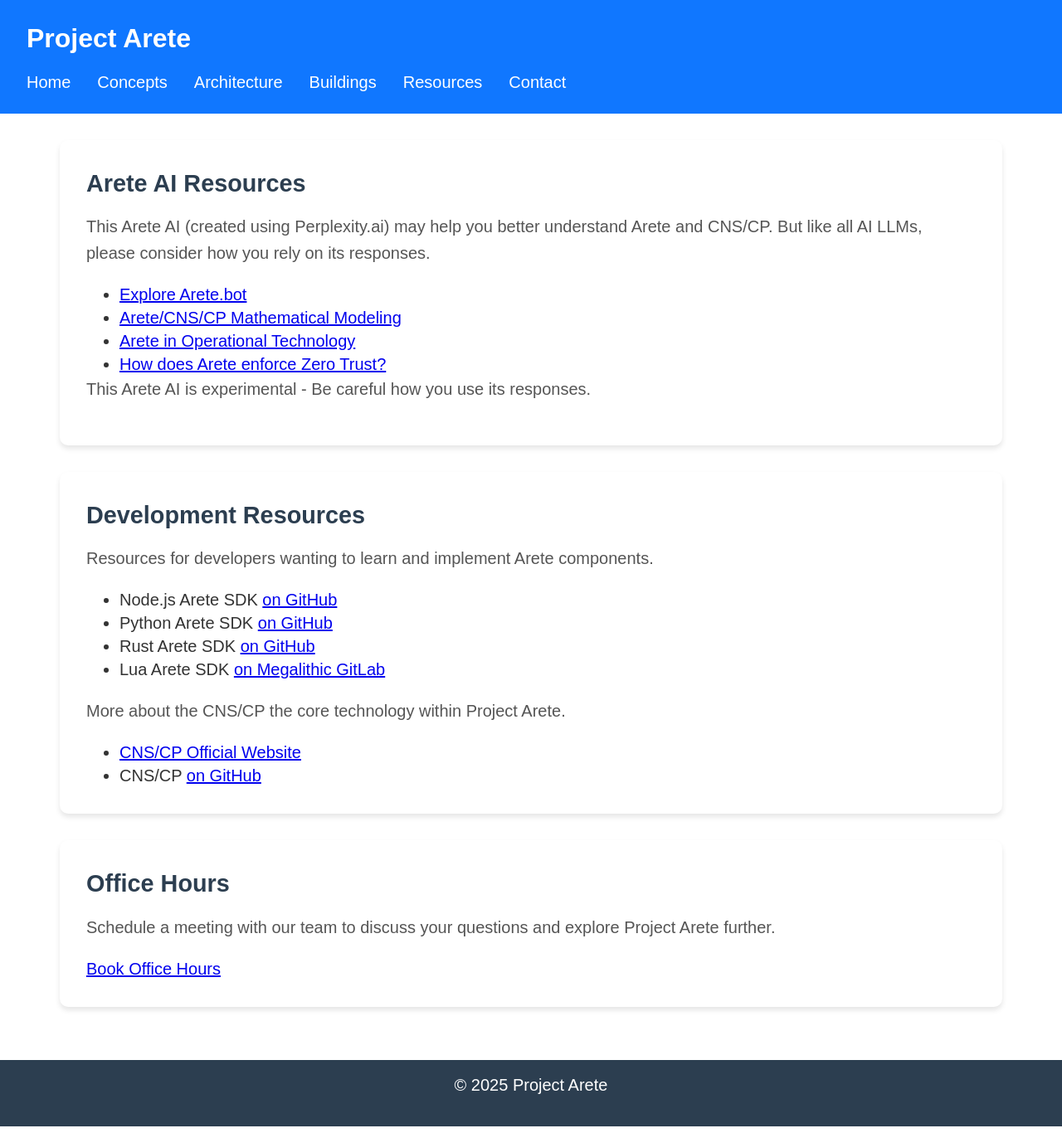
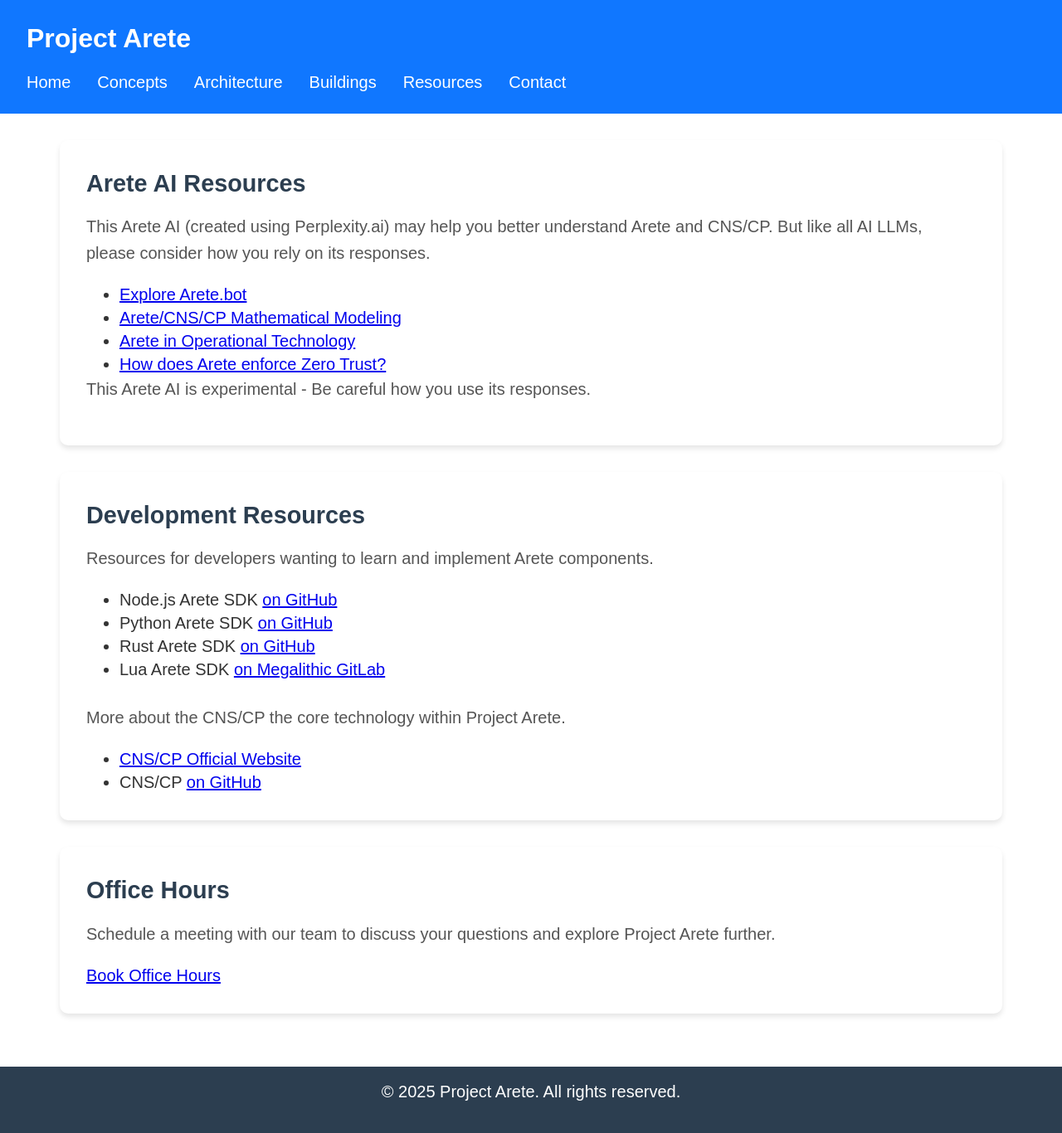
Before and after one commit to project-arete/website, a Jekyll site: the page explore.html, which Jekyll copies as it is, in a window 1280 px wide. Shown: the whole page at 83% size. Built offline with Jekyll 4.4.1, drawn with Linux system fonts in a browser that asks for light colours.

Commit message:
Update explore.html

```diff
--- a/explore.html
+++ b/explore.html
@@ -7,7 +7,7 @@
     <link rel="stylesheet" href="style.css">
 </head>
 <body>
-   <header>
+  <header>
   <h1>Project Arete</h1>
   <button class="hamburger" id="hamburger" aria-label="Toggle menu">
     <span></span>
@@ -15,17 +15,16 @@
     <span></span>
   </button>
   <nav class="nav-menu" id="navMenu">
-    <ul>
+    <ul id="menu">
       <li><a href="index.html">Home</a></li>
       <li><a href="fundamentals.html">Concepts</a></li>
       <li><a href="architecture.html">Architecture</a></li>
-      <li><a href="buildings.html" class="active">Buildings</a></li>
-      <li><a href="explore.html">Resources</a></li>
+      <li><a href="buildings.html">Buildings</a></li>
+      <li><a href="explore.html" class="active">Resources</a></li>
       <li><a href="contact.html">Contact</a></li>
     </ul>
   </nav>
-</header>
-
+  </header>
     <main>
         <section class="card-section">
             <div class="card">
@@ -50,7 +49,7 @@
                     <li>Rust Arete SDK <a href="https://github.com/project-arete/sdk/tree/main/rust" target="_blank">on GitHub</a></li>
                     <li>Lua Arete SDK <a href="https://gitlab.com/megalithic-llc/mlua-arete-sdk" target="_blank">on Megalithic GitLab</a></li>
                 </ul>
-                <p></p>
+                <br>
                 <p>More about the CNS/CP the core technology within Project Arete.</p>
                 <ul style="margin-left: 2em;">
                     <li><a href="https://cnscp.io" target="_blank">CNS/CP Official Website</a></li>
@@ -62,21 +61,18 @@
                 <p>Schedule a meeting with our team to discuss your questions and explore Project Arete further.</p>
                 <a href="https://calendly.com/padiio/ibb" target="_blank" class="office-hours-link">Book Office Hours</a>
             </div>
-
         </section>
-
     </main>
     <footer>
-        <p>© 2025 Project Arete</p>
+        <p>&copy; 2025 Project Arete. All rights reserved.</p>
     </footer>
     <script>
-  const hamburger = document.getElementById('hamburger');
-  const navMenu = document.getElementById('navMenu');
-  hamburger.addEventListener('click', function() {
-    hamburger.classList.toggle('active');
-    navMenu.classList.toggle('active');
-  });
-</script>
+        const hamburger = document.getElementById('hamburger');
+        const menu = document.getElementById('menu');
 
+        hamburger.addEventListener('click', () => {
+            menu.classList.toggle('active');
+        });
+    </script>
 </body>
 </html>
```
